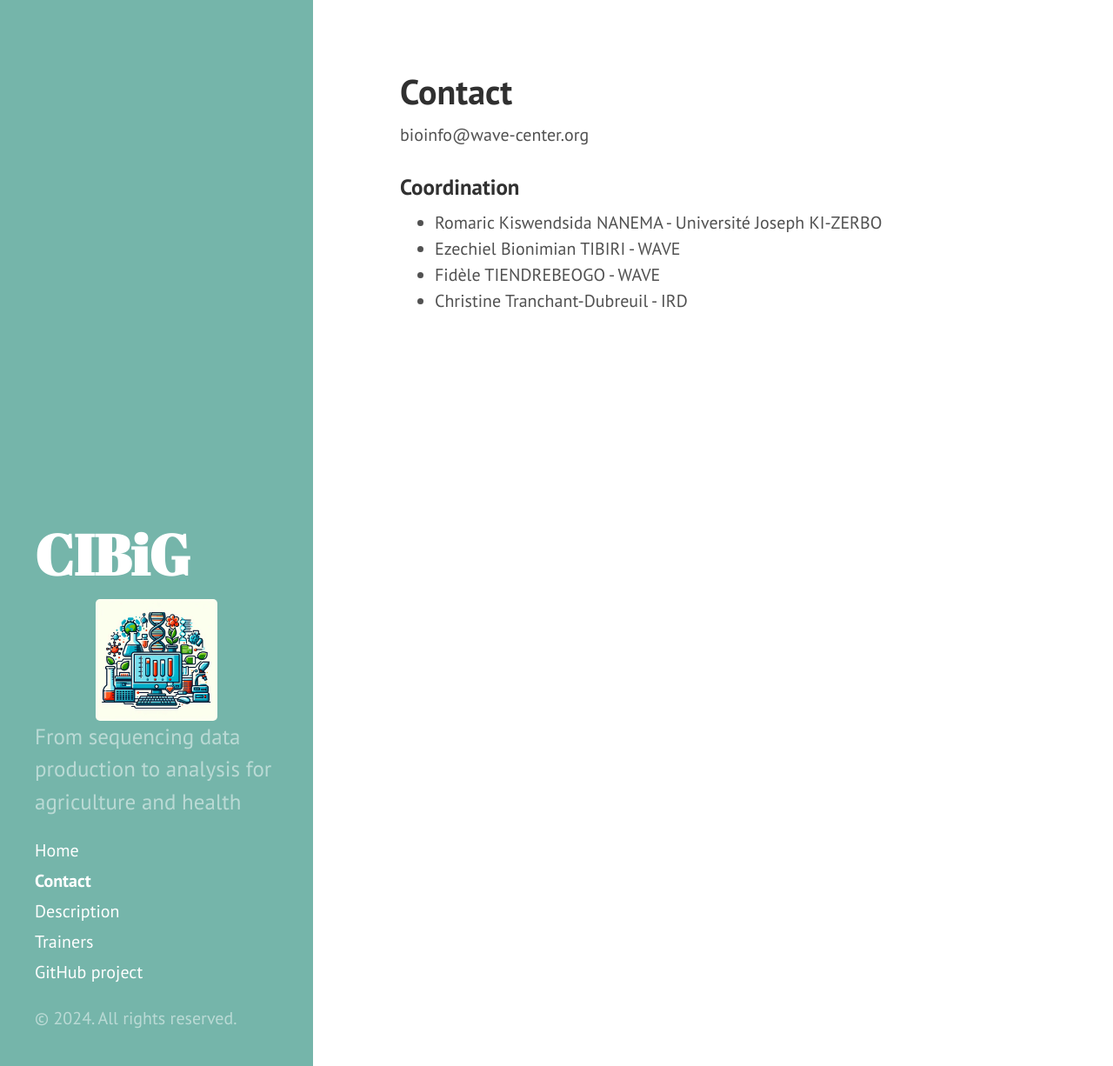
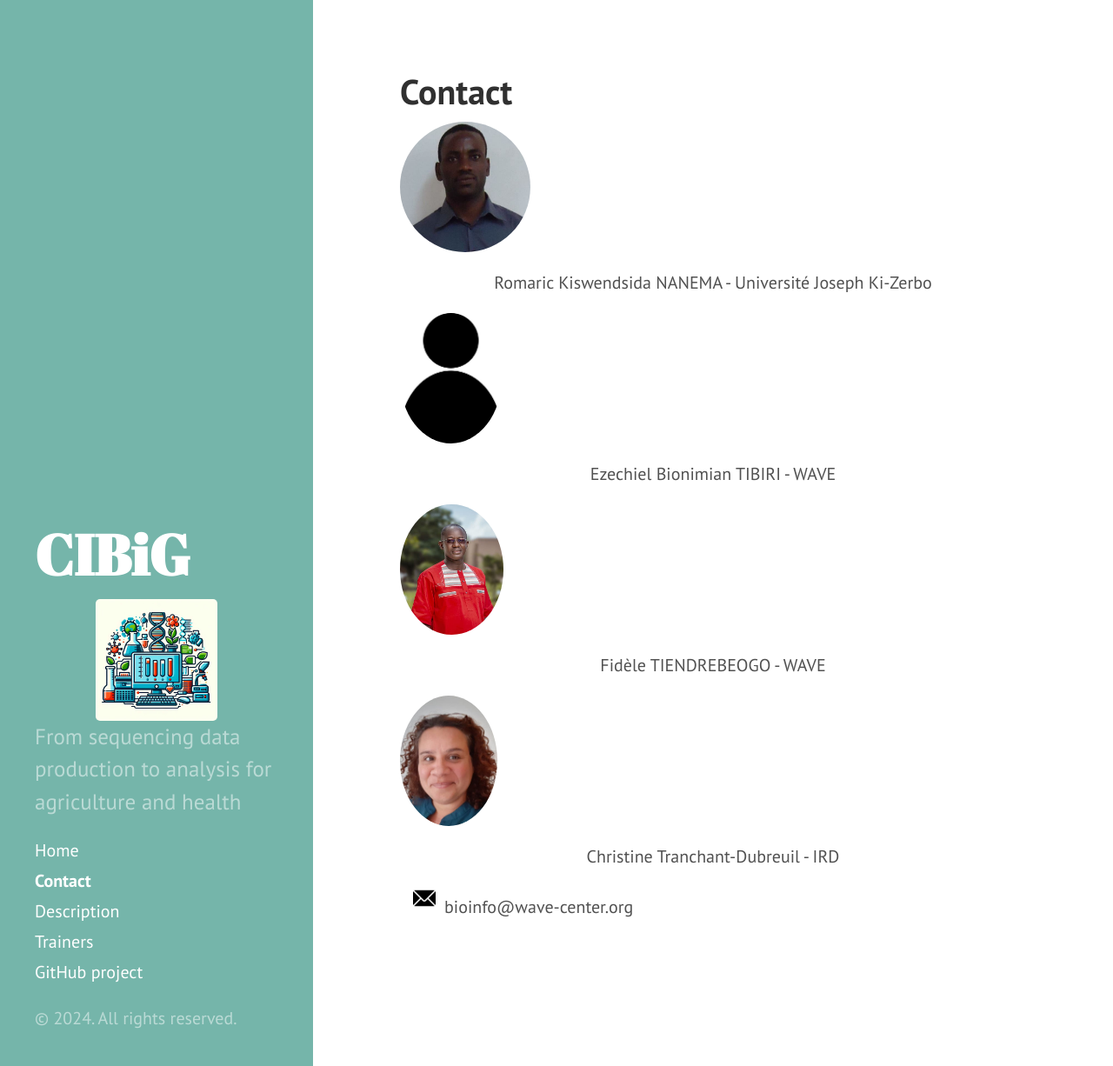
Before and after one commit to CIBiG-Course/CIBiG-course.github.io, a Jekyll site: the page built from docs/contact.md, in a window 1280 px wide and 1226 px high. Shown: the whole window at 87% size. Built offline with Jekyll 4.4.1, drawn with Linux system fonts in a browser that asks for light colours.

Commit message:
Update trainer contact page

```diff
--- a/docs/contact.md
+++ b/docs/contact.md
@@ -3,10 +3,31 @@ layout: page
 title: Contact
 ---
 
-bioinfo@wave-center.org
+<div style="flex: 1 1 calc(33.333% - 20px); text-align: center; margin-bottom: 20px;">
+    <img src="public/trainer_romaric.jpeg" style="height: 150px; border-radius: 50%;">
+    <p>Romaric Kiswendsida NANEMA - Université Joseph Ki-Zerbo</p>
+  </div>
 
-### Coordination
-* Romaric Kiswendsida NANEMA - Université Joseph KI-ZERBO
-* Ezechiel Bionimian TIBIRI - WAVE
-* Fidèle TIENDREBEOGO - WAVE
-* Christine Tranchant-Dubreuil - IRD
+<div style="flex: 1 1 calc(33.333% - 20px); text-align: center; margin-bottom: 20px;">
+    <img src="public/trainer_anonym.jpeg" style="height: 150px; border-radius: 50%;">
+    <p>Ezechiel Bionimian TIBIRI - WAVE</p>
+  </div>
+
+  <div style="flex: 1 1 calc(33.333% - 20px); text-align: center; margin-bottom: 20px;">
+    <img src="public/trainer_fidele.jpeg" style="height: 150px; border-radius: 50%;">
+    <p>Fidèle TIENDREBEOGO - WAVE</p>
+  </div>
+
+  <div style="flex: 1 1 calc(33.333% - 20px); text-align: center; margin-bottom: 20px;">
+    <img src="public/trainer_christine_tranchant.jpeg" style="height: 150px; border-radius: 50%;">
+    <p>Christine Tranchant-Dubreuil - IRD</p>
+  </div>
+
+<div style="display: flex; align-items: center;">
+<div style="margin-left: 15px; margin-right: 10px;">
+<img src="public/icon_email-5.png">
+</div>
+<div>
+ bioinfo@wave-center.org
+</div>
+</div>
```
Also changed, not shown: docs/trainers.md (+0 -2 lines).
